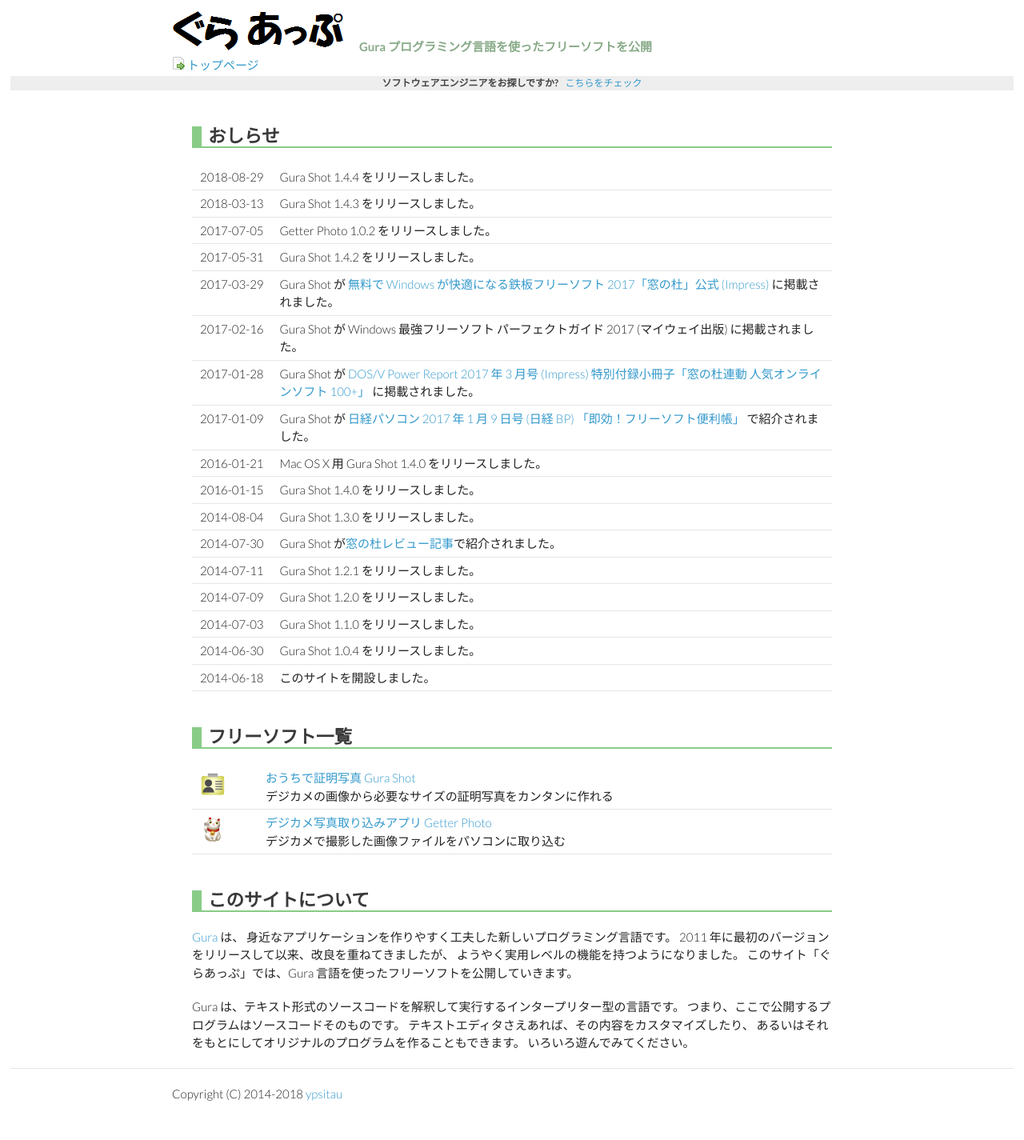
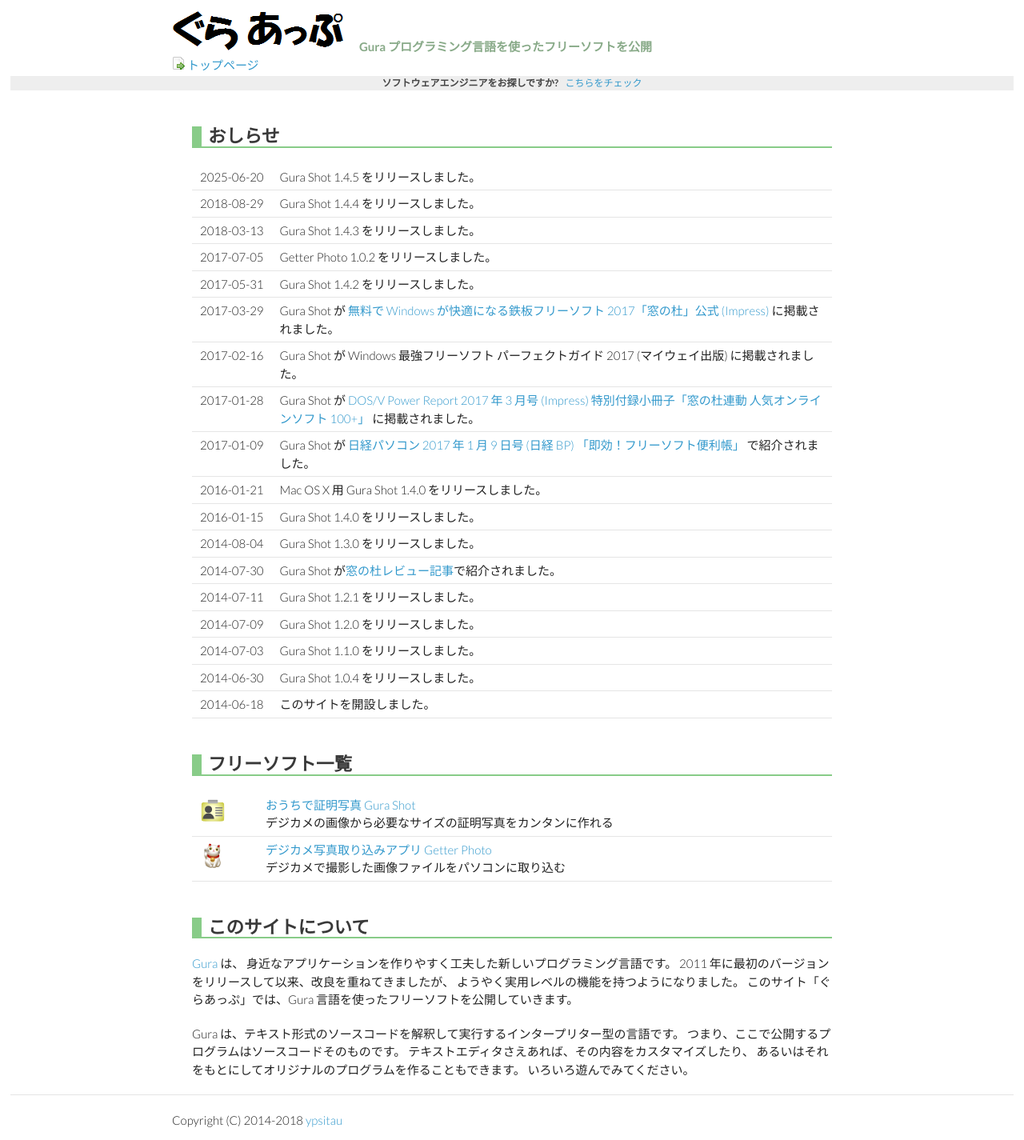
Before and after one commit to gura-app/gura-app.github.io, a Jekyll site: the page built from index.md, in a window 1280 px wide. Shown: the whole page at 80% size. Built offline with Jekyll 4.4.1, drawn with Linux system fonts in a browser that asks for light colours; before the commit the page ends 1391 px from its top, so only the background shows below that.

Commit message:
updated homepage

```diff
--- a/index.md
+++ b/index.md
@@ -8,6 +8,10 @@
 ## おしらせ
 
 <table>
+
+<tr><td valign="top" style="white-space:nowrap">2025-06-20</td><td>
+Gura Shot 1.4.5 をリリースしました。
+</td></tr>
 
 <tr><td valign="top" style="white-space:nowrap">2018-08-29</td><td>
 Gura Shot 1.4.4 をリリースしました。
```
